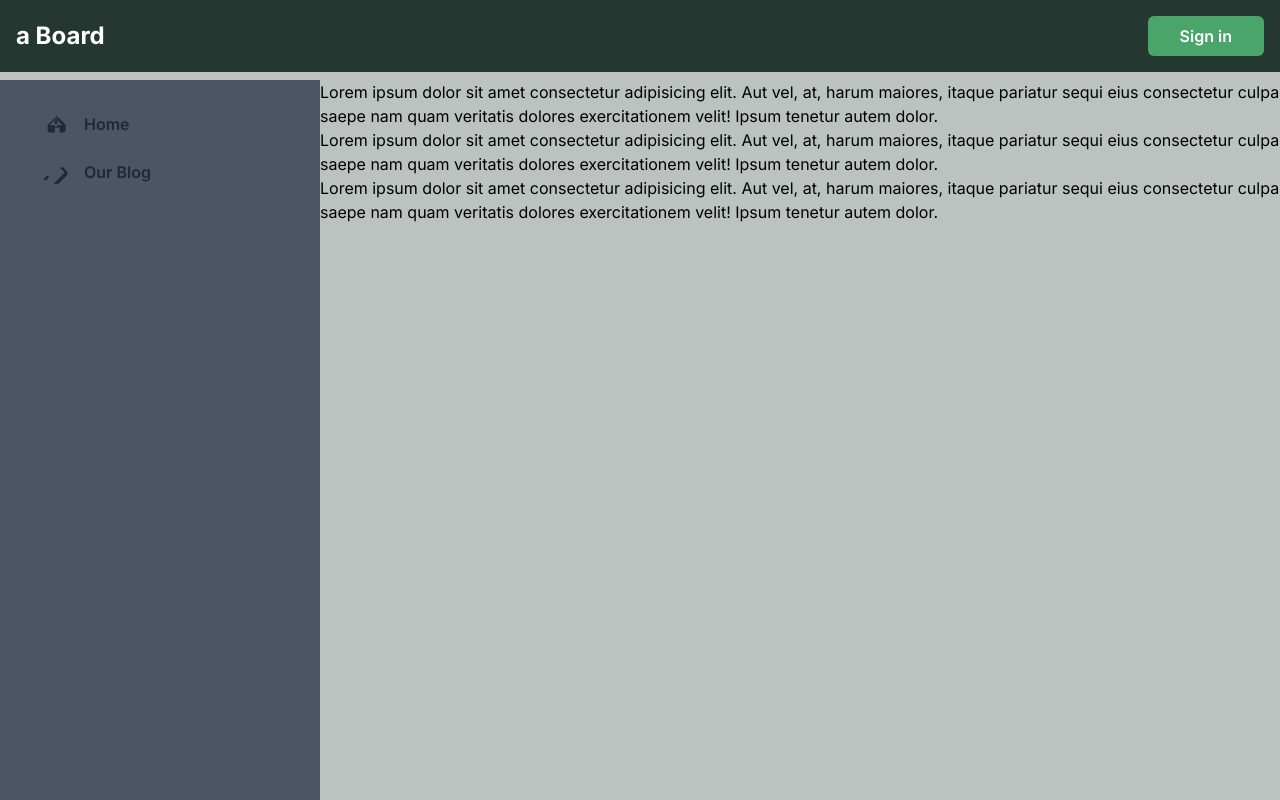
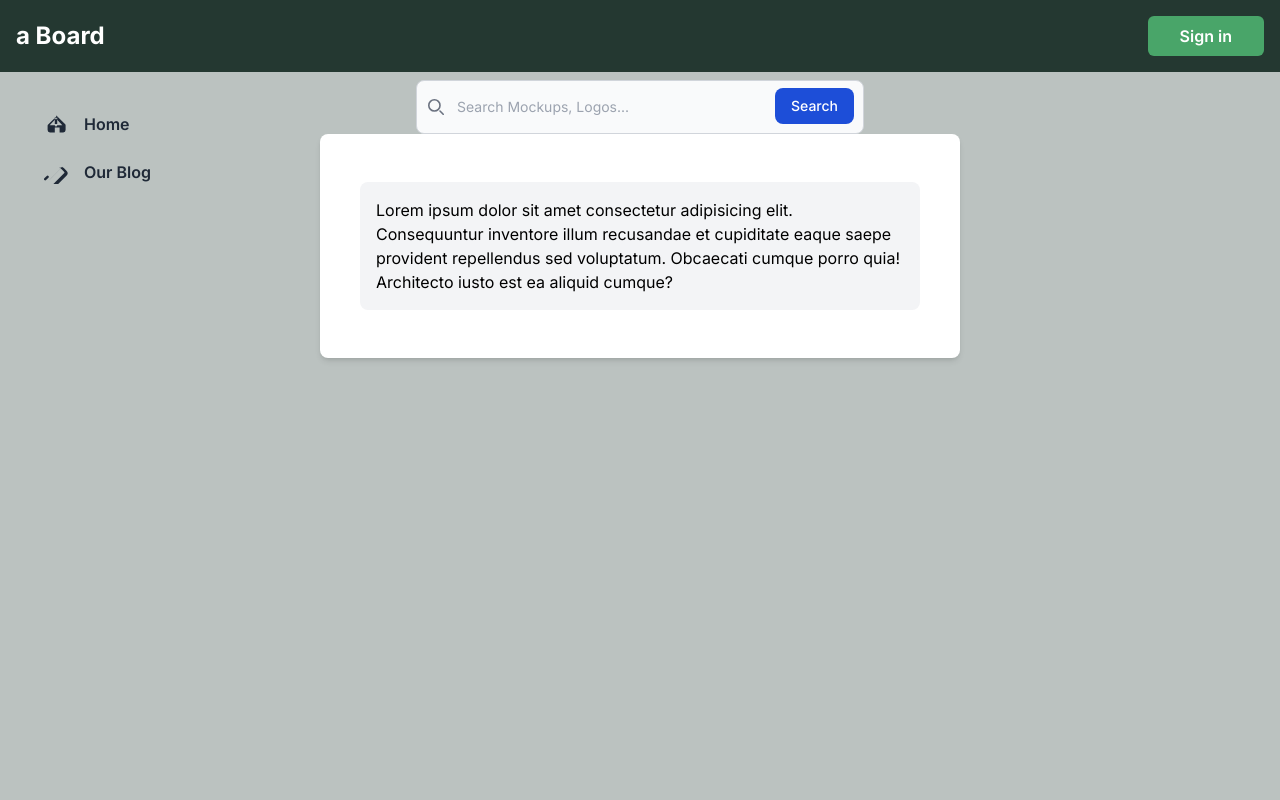
Before and after one commit to NolthawatD/Blog-Challenge, a Next.js app in the folder blog-frontend/: page / in a window 1280 px wide. Built offline with nearby package versions, Linux system fonts and the light colour scheme.

Commit message:
[New] hompage

```diff
--- a/blog-frontend/src/app/layout.tsx
+++ b/blog-frontend/src/app/layout.tsx
@@ -20,11 +20,15 @@ export default function RootLayout({
 		<html lang="en">
 			<body className={`${inter.className}`}>
 				<Topbar />
-				<Sidebar />
+
 				<div className="flex h-screen pt-20">
-					<div className="p-40  bg-gray-600"></div>
-					<div className="">
-						<div>{children}</div>
+					<div className="hidden md:block w-1/4">
+						<Sidebar />
+					</div>
+					<div className="w-full md:w-2/4 ">
+						<main>{children}</main>
+					</div>
+					<div className="hidden md:block w-1/4 ">
 					</div>
 				</div>
 			</body>
--- a/blog-frontend/src/app/page.tsx
+++ b/blog-frontend/src/app/page.tsx
@@ -2,19 +2,60 @@ import Image from "next/image";
 
 export default function Home() {
 	return (
-		<main className="">
-			<p>
-				Lorem ipsum dolor sit amet consectetur adipisicing elit. Aut vel, at, harum maiores, itaque pariatur sequi eius consectetur culpa
-				saepe nam quam veritatis dolores exercitationem velit! Ipsum tenetur autem dolor.
-			</p>
-			<p>
-				Lorem ipsum dolor sit amet consectetur adipisicing elit. Aut vel, at, harum maiores, itaque pariatur sequi eius consectetur culpa
-				saepe nam quam veritatis dolores exercitationem velit! Ipsum tenetur autem dolor.
-			</p>
-			<p>
-				Lorem ipsum dolor sit amet consectetur adipisicing elit. Aut vel, at, harum maiores, itaque pariatur sequi eius consectetur culpa
-				saepe nam quam veritatis dolores exercitationem velit! Ipsum tenetur autem dolor.
-			</p>
-		</main>
+		<div>
+			<form className="max-w-md mx-auto">
+				<label htmlFor="default-search" className="mb-2 text-sm font-medium text-gray-900 sr-only dark:text-white">
+					Search
+				</label>
+				<div className="relative">
+					<div className="absolute inset-y-0 start-0 flex items-center ps-3 pointer-events-none">
+						<svg
+							className="w-4 h-4 text-gray-500 dark:text-gray-400"
+							aria-hidden="true"
+							xmlns="http://www.w3.org/2000/svg"
+							fill="none"
+							viewBox="0 0 20 20"
+						>
+							<path
+								stroke="currentColor"
+								stroke-linecap="round"
+								stroke-linejoin="round"
+								stroke-width="2"
+								d="m19 19-4-4m0-7A7 7 0 1 1 1 8a7 7 0 0 1 14 0Z"
+							/>
+						</svg>
+					</div>
+					<input
+						type="search"
+						id="default-search"
+						className="block w-full p-4 ps-10 text-sm text-gray-900 border border-gray-300 rounded-lg bg-gray-50 focus:ring-blue-500 focus:border-blue-500 dark:bg-gray-700 dark:border-gray-600 dark:placeholder-gray-400 dark:text-white dark:focus:ring-blue-500 dark:focus:border-blue-500"
+						placeholder="Search Mockups, Logos..."
+						required
+					/>
+					<button
+						type="submit"
+						className="text-white absolute end-2.5 bottom-2.5 bg-blue-700 hover:bg-blue-800 focus:ring-4 focus:outline-none focus:ring-blue-300 font-medium rounded-lg text-sm px-4 py-2 dark:bg-blue-600 dark:hover:bg-blue-700 dark:focus:ring-blue-800"
+					>
+						Search
+					</button>
+				</div>
+			</form>
+			{/* // content */}
+			<div className="bg-white rounded-lg shadow-md p-8">
+				<div className="container mx-auto">
+					<div className="flex flex-row flex-wrap py-4">
+						<aside className="w-full  px-2">
+							<div className="sticky top-0 p-4 w-full bg-gray-100 rounded-lg">
+								<ul className="flex flex-col overflow-hidden rounded-lg">
+									Lorem ipsum dolor sit amet consectetur adipisicing elit. Consequuntur inventore illum recusandae et cupiditate
+									eaque saepe provident repellendus sed voluptatum. Obcaecati cumque porro quia! Architecto iusto est ea aliquid
+									cumque?
+								</ul>
+							</div>
+						</aside>
+					</div>
+				</div>
+			</div>
+		</div>
 	);
 }
```
